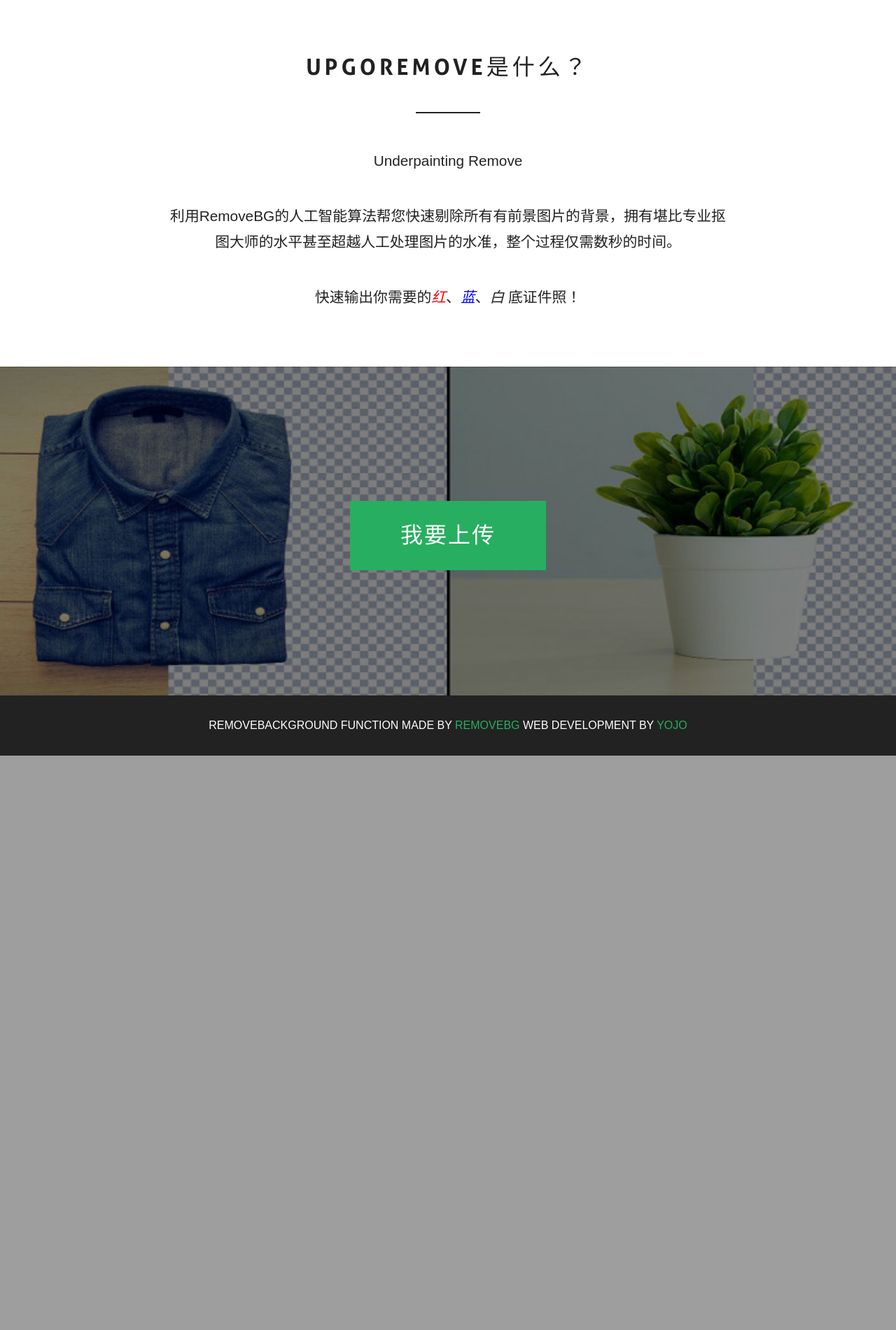
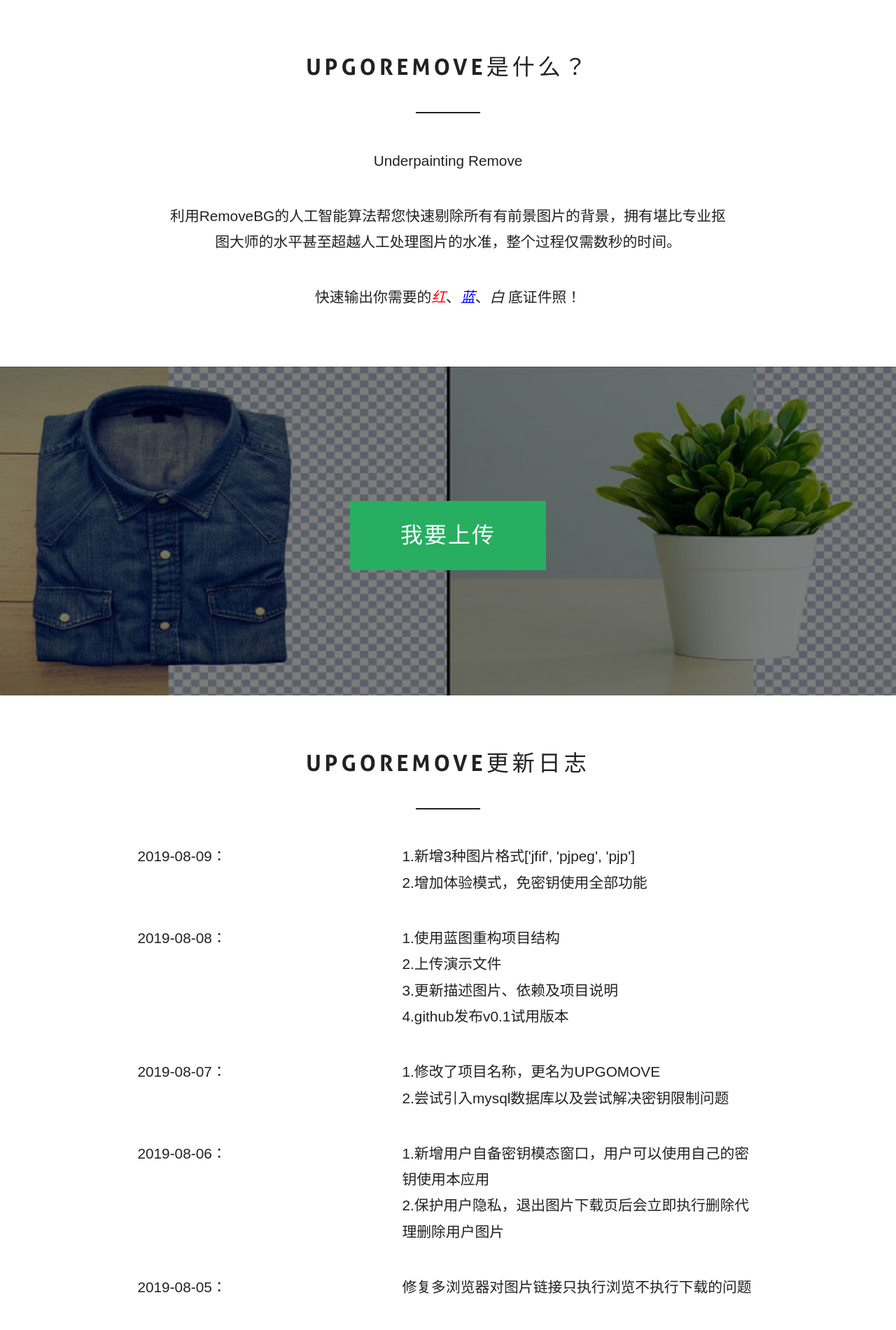
Before and after one commit to wangxinleo/flask-background-remove, a Flask app: page / in a window 1280 px wide. Shown: the part 943-2844 px from the top of the page at 70% size. Before the commit the page ends 2023 px from the top, so only its background shows below. Run offline with Flask 2, Linux system fonts and the light colour scheme; some libraries are stand-ins or nearby versions.

Commit message:
:heart:新增3种图片格式['jfif', 'pjpeg', 'pjp'];增加体验模式，免密钥使用全部功能

```diff
--- a/app/__init__.py
+++ b/app/__init__.py
@@ -1,15 +1,17 @@
 # -*- coding: utf-8 -*-
-from flask import Flask, render_template
+from flask import Flask
 from flask_sqlalchemy import SQLAlchemy
 from flask_bootstrap import Bootstrap
 from flask_mail import Mail
 from flask_moment import Moment
 from config import config
 
+
 bootstrap = Bootstrap()
 mail = Mail()
 moment = Moment()
 sqlalchemy = SQLAlchemy()
+
 
 def create_app(config_name):
     '''程序的工厂函数'''
--- a/app/main/__init__.py
+++ b/app/main/__init__.py
@@ -2,4 +2,4 @@
 
 main = Blueprint("main", __name__) #"main" 为这个蓝图的名字
 
-from . import views, errors   #导入需要用到蓝图的两个文件
+from . import views, errors, forms, models#导入需要用到蓝图的文件
--- a/app/main/errors.py
+++ b/app/main/errors.py
@@ -18,4 +18,8 @@
 
 @main.errorhandler(401)
 def page_not_found(e):
-    return render_template('upError.html'), 401
+    return render_template('401.html'), 401
+
+@main.errorhandler(403)
+def page_not_found(e):
+    return render_template('upError.html'), 403
--- a/app/main/views.py
+++ b/app/main/views.py
@@ -8,43 +8,54 @@
 from datetime import datetime
 from flask import render_template, session, redirect, url_for, request, abort, current_app
 from . import main
-
-
-# class dbKey(db.Model):
-#     __tablename__ = 'UG_KEYBOX'
-#     id = db.Column(db.Integer, primary_key=True)
-#     Rkey = db.Column(db.String(32), unique=True)
-#
-#
-# class dbMac(db.Model):
-#     __tablename__ = 'UG_MACBOX'
-#     id = db.Column(db.Integer, primary_key=True)
-#     userMac = db.Column(db.String(32), unique=True)
+from .models import dbKey
+from app import sqlalchemy
 
 
 def allowed_file(filename):  # 验证上传文件是否符合要求
     return '.' in filename and filename.rsplit('.', 1)[1] in current_app.config.get('ALLOWED_EXTENSIONS')
 
 
-# def get_mac_address():  # 获取mac地址
-#     mac = uuid.UUID(int=uuid.getnode()).hex[-12:]
-#     return ":".join([mac[e:e + 2] for e in range(0, 11, 2)])
+def get_mac_address():  # 获取mac地址
+    mac = uuid.UUID(int=uuid.getnode()).hex[-12:]
+    return ":".join([mac[e:e + 2] for e in range(0, 11, 2)])
 
 
 @main.route('/')
 def index():
-    if current_app.config.get('API_KEY') == "":
+    if current_app.config.get('API_KEY') == "" or current_app.config.get('KEYEXIST') == 0:  # 无密钥
         keyExist = 0
-    else:
+    elif current_app.config.get('KEYEXIST') == 2:  # 体验用户
+        keyExist = 2
+    else:  # 有私钥
         keyExist = 1
+    return render_template('index.html', keyExist=keyExist, count=current_app.config.get('UPGOREMOVE_COUNT'))
 
-    # temp = get_mac_address()
-    # print(temp)
-    # print(dbMac.query.filter_by(userMac=temp).first())
-    # db_mac = dbMac(userMac=temp)
+
+@main.route('/guest')
+def guest():
+    keybox = dbKey.query.all()
+    count = 0
+    for i in keybox:
+        key = i.Rkey
+        num = i.num
+        if num > 0 and current_app.config['API_KEY'] == "":
+            current_app.config['API_KEY'] = key
+            current_app.config['KEYEXIST'] = 2
+            keyExist = 2
+            count += num
+        else:
+            count += num
+    current_app.config['UPGOREMOVE_COUNT'] = count
+    try:
+        if keyExist:
+            return render_template('index.html', keyExist=keyExist, count=count)
+        return '没有足够的密钥了'
+    except:
+        abort(401)
+
     # db.session.add_all([db_mac])
     # db.session.commit()
-    return render_template('index.html', keyExist=keyExist)
 
 
 @main.route('/key', methods=['POST'])
@@ -71,7 +82,7 @@
 
 
 @main.route('/logout/<fileId>/<filename>')
-def logout(fileId,filename):
+def logout(fileId, filename):
     # session.pop('username', None)
 
     for userfile in os.listdir(current_app.config.get('DOWNLOAD_FOLDER')):
@@ -109,7 +120,7 @@
 
 
 @main.route('/drawing/<fileId>/<filename>')
-def drawing(fileId,filename):
+def drawing(fileId, filename):
     key=str(base64.b64decode(current_app.config.get('API_KEY')), 'utf-8')
     rmbg = RemoveBg(key, "error.log")
     for pic in os.listdir(current_app.config.get('UPLOAD_FOLDER')):
@@ -118,6 +129,12 @@
             url = "%s\%s" % (current_app.config.get('UPLOAD_FOLDER'), filename)
             rmbg.remove_background_from_img_file(url)
 
+            # 更新存储量
+            dbtempKey = dbKey.query.filter_by(Rkey=current_app.config.get('API_KEY')).first()
+            dbtempKey.num = dbtempKey.num - 1
+            sqlalchemy.session.commit()
+
+            # 更换底色
             oldImg = url + "_no_bg.png"
             newImg = "%s\%s" % (current_app.config.get('DOWNLOAD_FOLDER'), tempPic + ".png")
             try:
@@ -145,10 +162,6 @@
                         if userfile.rsplit('.', 1)[1] == 'png':
                             f.write("%s\%s" % (current_app.config.get('DOWNLOAD_FOLDER'), userfile), userfile)
 
-                #             os.remove("%s\%s" % (current_app.config.get('DOWNLOAD_FOLDER'), userfile))
-
-                # return redirect(url_for('static', filename="zipFile/{}".format(tempPic + ".zip")))
-
                 return redirect(url_for('main.complete_file', filename=filename, fileId=fileId))
             except FileNotFoundError:
                 for userimg in os.listdir(current_app.config.get('UPLOAD_FOLDER')):
@@ -161,30 +174,6 @@
     return abort(401)
 
 
-@main.route('/complete/<fileId>')
-def complete_json(fileId):
-    # os.remove("%s\%s" % (current_app.config.get('UPLOAD_FOLDER'), filename))
-    DataNum = 0
-    rejson = '{"status":200,"Message":"获取数据成功","Data":['
-    for pic in os.listdir(current_app.config.get('DOWNLOAD_FOLDER')):
-        if str(fileId) == pic[0:6]:
-            DataNum += 1
-            temp = ("%s\%s" % (current_app.config.get('DOWNLOAD_FOLDER'), pic)).split('\\')
-            imgPath = '/'+temp[-3]+'/'+temp[-2]+'/'+temp[-1]
-            rejson += '{"filename":"' + pic[6:] + '","filepath":"' + imgPath + '"},'
-    for tempZip in os.listdir(current_app.config.get('ZIP_FOLDER')):
-        if str(fileId) == tempZip[0:6]:
-            DataNum += 1
-            temp = ("%s\%s" % (current_app.config.get('ZIP_FOLDER'), tempZip)).split('\\')
-            zipPath = '/'+temp[-3]+'/'+temp[-2]+'/'+temp[-1]
-            rejson += '{"filename":"' + tempZip[6:] + '","filepath":"' + zipPath + '"}'
-    rejson += ']}'
-    if DataNum != 0:
-        return rejson
-    else:
-        return '{"status":400,"Message":"获取数据失败"}'
-
-
 @main.route('/complete/<fileId>/<filename>')
 def complete_file(fileId,filename):
     return render_template('complete.html', fileId=fileId, filename=filename)
--- a/app/templates/401.html
+++ b/app/templates/401.html
@@ -330,7 +330,7 @@
   <div class="box__description">
     <div class="box__description-container">
       <div class="box__description-title">401错误！</div>
-      <div class="box__description-text">你不可以访问这里哦！</div>
+      <div class="box__description-text">你不可以违规访问哦！</div>
     </div>
 
     <a href="javascript:history.back(-1);" class="box__button">返回</a>
--- a/app/templates/index.html
+++ b/app/templates/index.html
@@ -20,7 +20,7 @@
 			<ul>
 				<li class="Selected"><a href="{{ url_for("main.index") }}">首页</a></li>
 				<li><a href="#arrow" class="scroll">简介</a></li>
-{#				<li><a href="https://www.remove.bg/api" target="_blank" class="scroll">获取密钥</a></li>#}
+				<li><a href="#updataTree" class="scroll">更新日志</a></li>
 			</ul>
 		</nav>
 	   </div>
@@ -28,12 +28,21 @@
 	   <s> </s>
 	   <br/>	   <br/>	   <br/>
 	   <div class="container">
-           {% if keyExist == 1 %}
+           {% if keyExist == 1 or keyExist == 2 %}
 			<button class="fa-btn btn-1 btn-1e " data-toggle="modal" data-target="#myModal">上传图片</button>
-            <p><a href="javascript:void(0);" data-toggle="modal" data-target="#keyModal" style="color: white;font-size: 15px;margin-left: 30px">更换密钥</a></p>
+            <p>
+                {% if keyExist == 2 %}
+                    体验密钥可用次数还剩： {{ count }} 次
+                {% endif %}
+                <a href="javascript:void(0);" data-toggle="modal" data-target="#keyModal" style="color: white;font-size: 15px;margin-left: 30px">更换密钥</a>
+            </p>
+
            {% else %}
             <button class="fa-btn btn-1 btn-1e " data-toggle="modal" data-target="#keyModal">填入密钥</button>
-           <p><a href="https://www.remove.bg/api" target="_blank" style="color: white;font-size: 15px;margin-left: 30px">获得密钥？</a></p>
+           <p>
+               <a href="https://www.remove.bg/api" target="_blank" style="color: white;font-size: 15px;margin-left: 30px">获得密钥？</a>
+               <a href="{{ url_for('main.guest') }}" style="color: white;font-size: 15px;margin-left: 30px">使用免密钥体验版</a>
+           </p>
            {% endif %}
        </div>
 	   <div class="header_arrow">
@@ -56,7 +65,98 @@
 		<button type="button" class="layui-btn " style="display:none;" id="testListAction">开始上传</button>
 	</div>
 </div>
-
+<div class="introduct" id="updataTree">
+	<div class="container">
+		<h2>UpGoRemove更新日志</h2>
+		<span> </span>
+    </div>
+    <div class="container">
+        <div class="col-xs-4">
+            <p>2019-08-09：</p>
+        </div>
+        <div class="col-xs-8">
+            <p class="text-left">1.新增3种图片格式['jfif', 'pjpeg', 'pjp']<br>2.增加体验模式，免密钥使用全部功能</p>
+        </div>
+	</div>
+    <div class="container">
+        <div class="col-xs-4">
+            <p>2019-08-08：</p>
+        </div>
+        <div class="col-xs-8">
+            <p class="text-left">1.使用蓝图重构项目结构<br>2.上传演示文件<br>3.更新描述图片、依赖及项目说明<br>4.github发布v0.1试用版本</p>
+        </div>
+	</div>
+    <div class="container">
+        <div class="col-xs-4">
+            <p>2019-08-07：</p>
+        </div>
+        <div class="col-xs-8">
+            <p class="text-left">1.修改了项目名称，更名为UPGOMOVE<br>2.尝试引入mysql数据库以及尝试解决密钥限制问题</p>
+        </div>
+	</div>
+    <div class="container">
+        <div class="col-xs-4">
+            <p>2019-08-06：</p>
+        </div>
+        <div class="col-xs-8">
+            <p class="text-left">1.新增用户自备密钥模态窗口，用户可以使用自己的密钥使用本应用<br>2.保护用户隐私，退出图片下载页后会立即执行删除代理删除用户图片</p>
+        </div>
+	</div>
+    <div class="container">
+        <div class="col-xs-4">
+            <p>2019-08-05：</p>
+        </div>
+        <div class="col-xs-8">
+            <p class="text-left">修复多浏览器对图片链接只执行浏览不执行下载的问题</p>
+        </div>
+	</div>
+    <div class="container">
+        <div class="col-xs-4">
+            <p>2019-08-03：</p>
+        </div>
+        <div class="col-xs-8">
+            <p class="text-left">1.更新上载框架，优化图片处理逻辑<br>2.完成图片长廊模块，图像处理结束后会传递到图像长廊，方便用户自由下载已完成图片</p>
+        </div>
+	</div>
+    <div class="container">
+        <div class="col-xs-4">
+            <p>2019-08-02：</p>
+        </div>
+        <div class="col-xs-8">
+            <p class="text-left">1.图片上传后可以返回下载链接到本地<br>2.修改了上传控件，选用了bootstrap-fileinput</p>
+        </div>
+	</div>
+    <div class="container">
+        <div class="col-xs-4">
+            <p>2019-08-01：</p>
+        </div>
+        <div class="col-xs-8">
+            <p class="text-left">1.index首页布局完成<br>2.背景删除逻辑完成，已经可以成功输出无背景图片<br>3.修复依赖漏洞，提升应用安全性</p>
+        </div>
+	</div>
+    <div class="container">
+        <div class="col-xs-4">
+            <p>2019-07-31：</p>
+        </div>
+        <div class="col-xs-8">
+            <p class="text-left">新增依赖文件描述，方便一键导入依赖</p>
+        </div>
+	</div>
+    <div class="container">
+        <div class="col-xs-4">
+            <p>2019-07-30：</p>
+        </div>
+        <div class="col-xs-8">
+            <p class="text-left">完成文件上传模块</p>
+        </div>
+    </div>
+</div>
+<div class="create">
+	<div class="container">
+		<a href="#" id="back-to-top" class="fa-btn btn-1 btn-1e">我要上传</a>
+		<button type="button" class="layui-btn " style="display:none;" id="testListAction">开始上传</button>
+	</div>
+</div>
 
 <div class="contact" id="contact">
     <div class="footer">
@@ -93,7 +193,7 @@
 {#            </form>#}
             <div class="modal-body">
                 <ul>
-                    <li>目前上传的图片仅支持jpg/png/jpeg等三种格式</li>
+                    <li>目前上传的图片支持['png', 'jpg', 'jpeg', 'jfif', 'pjpeg', 'pjp']等格式</li>
                 </ul>
                 <input id="fupload" type="file" class="file" name="file"/>
             </div>
@@ -153,7 +253,7 @@
 $("#fupload").fileinput({
     language: 'zh', //设置语言
     uploadUrl:"/upload", //上传的地址
-    allowedFileExtensions: ['jpg', 'jpeg', 'png'],//接收的文件后缀
+    allowedFileExtensions: ['png', 'jpg', 'jpeg', 'jfif', 'pjpeg', 'pjp'],//接收的文件后缀
     uploadAsync: true, //默认异步上传
     showUpload:true, //是否显示上传按钮
     showRemove :true, //显示移除按钮
--- a/manage.py
+++ b/manage.py
@@ -6,4 +6,5 @@
 app = create_app(os.getenv('FLASK_CONFIG') or 'default')
 
 if __name__ == '__main__':
+
     app.run()
--- a/test.py
+++ b/test.py
@@ -9,7 +9,7 @@
 
 
 def main():
-    encodestr = base64.b64encode('123'.encode('utf-8'))
+    encodestr = base64.b64encode('CneSmTqQudNykrXMPwqhJr11'.encode('utf-8'))
     print(str(encodestr, 'utf-8'))
     print(str(base64.b64decode(encodestr), 'utf-8'))
     print(os.urandom(16))
```
Also changed, not shown: app/main/forms.py (added, +27 -0 lines), app/main/models.py (added, +21 -0 lines), config.py (+12 -9 lines), README.md.
